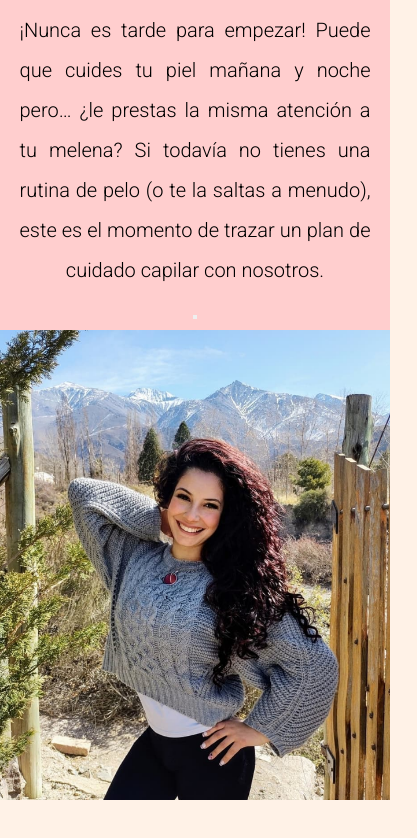
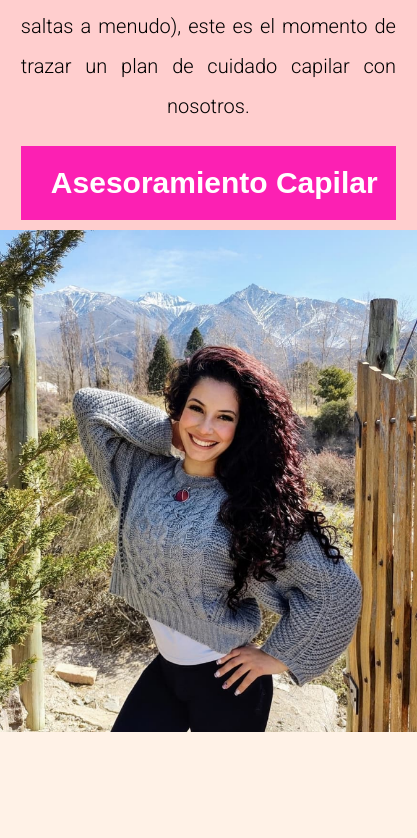
Before and after one commit to munieduardo/PreEntrega2-Raviolo, a plain HTML site: page index.html in a window 390 px wide. Shown: the part 3608-4446 px from the top of the page, 417 px wide, since content can reach past the window. Drawn offline with Linux system fonts and the light colour scheme.

Commit message:
boton para asesoramiento

```diff
--- a/css/styles.css
+++ b/css/styles.css
@@ -127,6 +127,22 @@ section{
 
 .foto{
     max-height: 100%;
+}
+
+.button-asesoramiento{
+    width: 100%;
+    padding: 2rem;
+    margin-top: 2rem;
+    background-color: rgb(252, 32, 179);
+    color: white;
+    font-size: 3rem;
+    font-weight: bolder;
+    border-style: none;
+}
+
+.button-asesoramiento:hover{
+    background-color: rgb(255, 146, 219);
+    cursor: pointer;
 }
 
                 /*FOOTER*/
@@ -431,5 +447,10 @@ footer{
     text-align-last: center;
     max-width: 90%;
 }
+.button-asesoramiento{
+    padding: 2rem 3rem;
+    width: none;
+    margin-bottom: 1rem;
 }
 }
+}
--- a/index.html
+++ b/index.html
@@ -89,7 +89,7 @@
                         menudo), este es el momento de trazar un plan de cuidado capilar con
                         nosotros.
                     </p>
-                    <button></button>
+                    <a href="pages/Asesoramiento Capilar.html"><input type="button" value="Asesoramiento Capilar" class="button-asesoramiento"></a>
                 </div>
                 <img src="img/marina 2.png" alt="foto marina" class="foto">
             </div>
```
